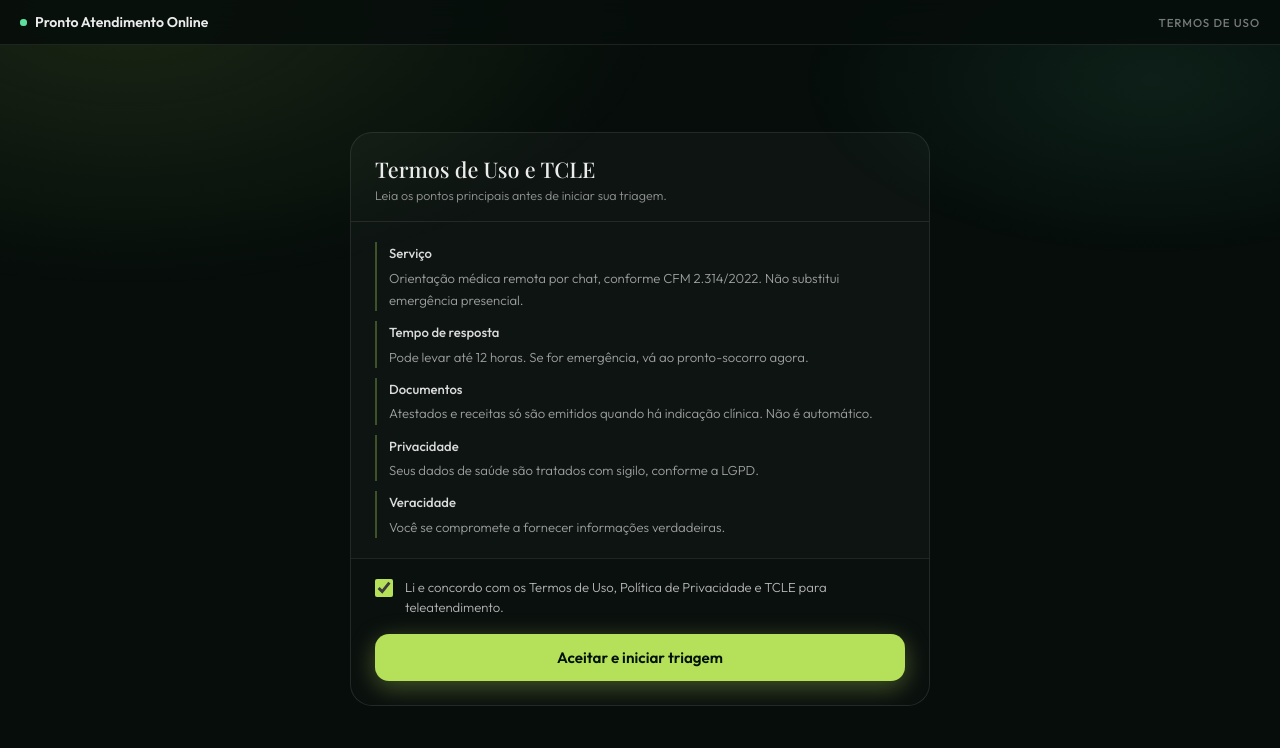
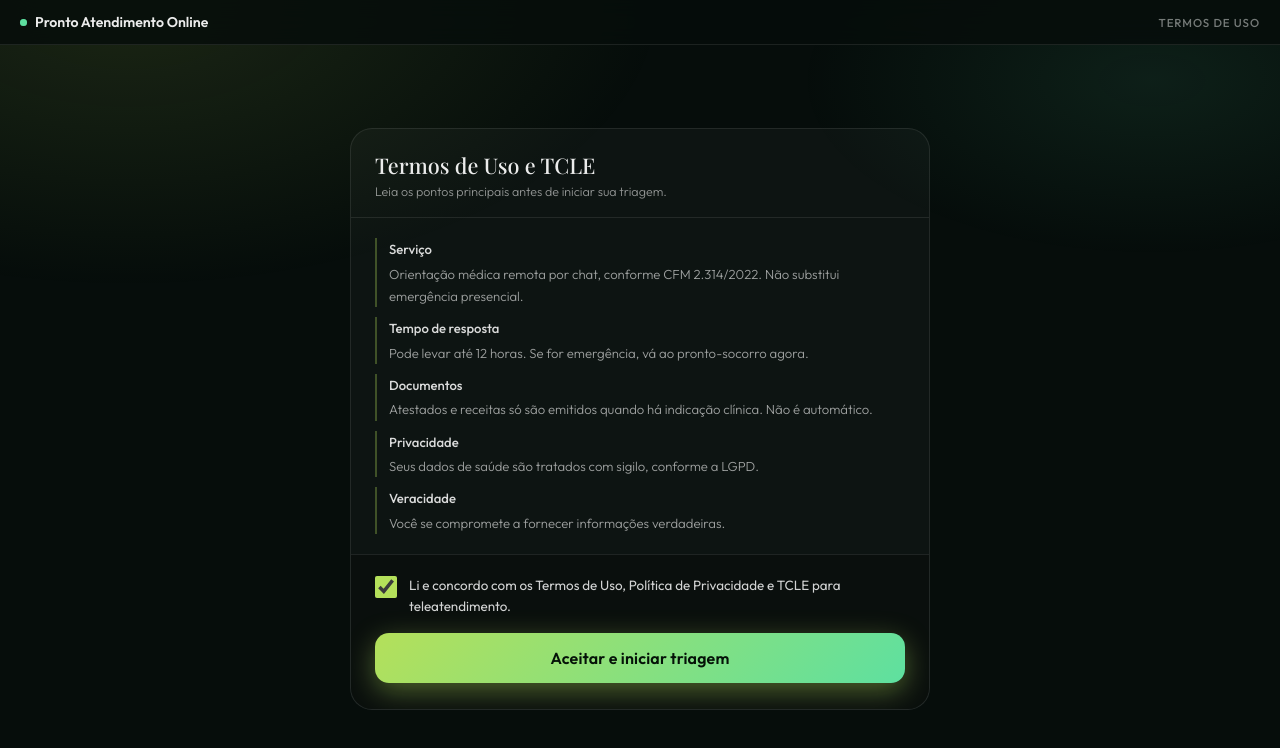
Before and after one commit to gustavosgbf-hue/teleconsulta24h, a plain HTML site: page triagem.html in a window 1280 px wide. Both pictures are taken after a click on the label 640 px from the left and 597 px from the top of the page. Drawn offline with nearby package versions, Linux system fonts and the light colour scheme.

Commit message:
Update triagem.html

```diff
--- a/triagem.html
+++ b/triagem.html
@@ -34,7 +34,7 @@ body{font-family:'Outfit',sans-serif;background:#060d0b;color:rgba(255,255,255,.
 .screen.active{display:flex;flex-direction:column}
 
 /* TERMOS */
-#screen-terms{align-items:center;justify-content:center;padding:24px}
+#screen-terms{align-items:center;justify-content:center;padding:20px;min-height:calc(100vh - 52px)}
 .terms-box{width:min(580px,100%);border:1px solid var(--line);border-radius:22px;background:rgba(255,255,255,.03);overflow:hidden}
 .terms-head{padding:22px 24px 18px;border-bottom:1px solid var(--line)}
 .terms-head h1{font-family:'Playfair Display',serif;font-size:1.35rem;font-weight:500;margin-bottom:5px}
@@ -42,12 +42,23 @@ body{font-family:'Outfit',sans-serif;background:#060d0b;color:rgba(255,255,255,.
 .terms-body{padding:20px 24px;display:flex;flex-direction:column;gap:10px}
 .titem{font-size:.82rem;font-weight:300;color:rgba(255,255,255,.6);line-height:1.7;padding-left:12px;border-left:2px solid rgba(180,224,90,.3)}
 .titem strong{color:rgba(255,255,255,.85);font-weight:500;display:block;margin-bottom:2px}
-.terms-foot{padding:18px 24px 24px;border-top:1px solid var(--line);background:rgba(0,0,0,.2)}
+.terms-foot{padding:20px 24px 26px;border-top:1px solid var(--line);background:rgba(0,0,0,.25)}
 .check-row{display:flex;align-items:flex-start;gap:12px;margin-bottom:16px;cursor:pointer}
-.check-row input[type=checkbox]{width:18px;height:18px;margin-top:2px;accent-color:#b4e05a;flex-shrink:0;cursor:pointer}
-.check-row span{font-size:.82rem;color:rgba(255,255,255,.7);line-height:1.55;font-weight:300}
-.btn-aceitar{width:100%;padding:14px;border-radius:14px;border:none;background-color:#b4e05a;color:#051208;font-family:'Outfit',sans-serif;font-weight:600;font-size:.95rem;cursor:not-allowed;opacity:.35;display:block;-webkit-appearance:none;appearance:none;box-shadow:0 6px 24px rgba(180,224,90,.2);transition:opacity .2s,box-shadow .2s}
-.btn-aceitar.on{opacity:1;cursor:pointer;box-shadow:0 6px 24px rgba(180,224,90,.35)}
+.check-row input[type=checkbox]{width:22px;height:22px;margin-top:1px;accent-color:#b4e05a;flex-shrink:0;cursor:pointer;border-radius:5px}
+.check-row span{font-size:.84rem;color:rgba(255,255,255,.82);line-height:1.55;font-weight:400}
+.btn-aceitar{
+  width:100%;padding:15px;border-radius:14px;border:none;
+  background:linear-gradient(135deg,#b4e05a,#5ee0a0);
+  color:#051208;font-family:'Outfit',sans-serif;font-weight:700;font-size:1rem;
+  cursor:not-allowed;opacity:.3;display:block;
+  -webkit-appearance:none;appearance:none;
+  box-shadow:0 6px 24px rgba(180,224,90,.15);
+  transition:opacity .25s,box-shadow .25s,transform .12s;
+  letter-spacing:.01em;
+}
+.btn-aceitar.on{opacity:1;cursor:pointer;box-shadow:0 8px 28px rgba(180,224,90,.4)}
+.btn-aceitar.on:hover{transform:translateY(-1px);box-shadow:0 12px 32px rgba(180,224,90,.5)}
+.btn-aceitar.on:active{transform:none}
 
 /* TRIAGEM CHAT */
 #screen-triage{flex-direction:column}
@@ -324,16 +335,26 @@ function enviarWhats(){
 async function callAPI(endpoint, system, history, userMsg){
   history.push({role:'user', content:userMsg});
   try {
+    var controller = new AbortController();
+    var timeout = setTimeout(function(){ controller.abort(); }, 35000);
     var res = await fetch('https://triagem-api.onrender.com'+endpoint, {
       method:'POST',
       headers:{'Content-Type':'application/json'},
-      body:JSON.stringify({system:system, messages:history})
+      body:JSON.stringify({system:system, messages:history}),
+      signal: controller.signal
     });
+    clearTimeout(timeout);
+    if(!res.ok){ throw new Error('HTTP '+res.status); }
     var data = await res.json();
     var text = data.text || (data.content&&data.content[0]&&data.content[0].text) || '';
+    if(!text) throw new Error('resposta vazia');
     history.push({role:'assistant', content:text});
     return text;
-  } catch(e){ history.pop(); return 'Erro de conexão. Verifique sua internet e tente novamente.'; }
+  } catch(e){
+    history.pop();
+    if(e.name==='AbortError') return 'O servidor demorou demais para responder. Pode ser que esteja iniciando — aguarde 30 segundos e tente enviar a mesma mensagem novamente.';
+    return 'Erro de conexão (' + e.message + '). Verifique sua internet e tente novamente.';
+  }
 }
 
 /* INPUT HANDLERS */
```
